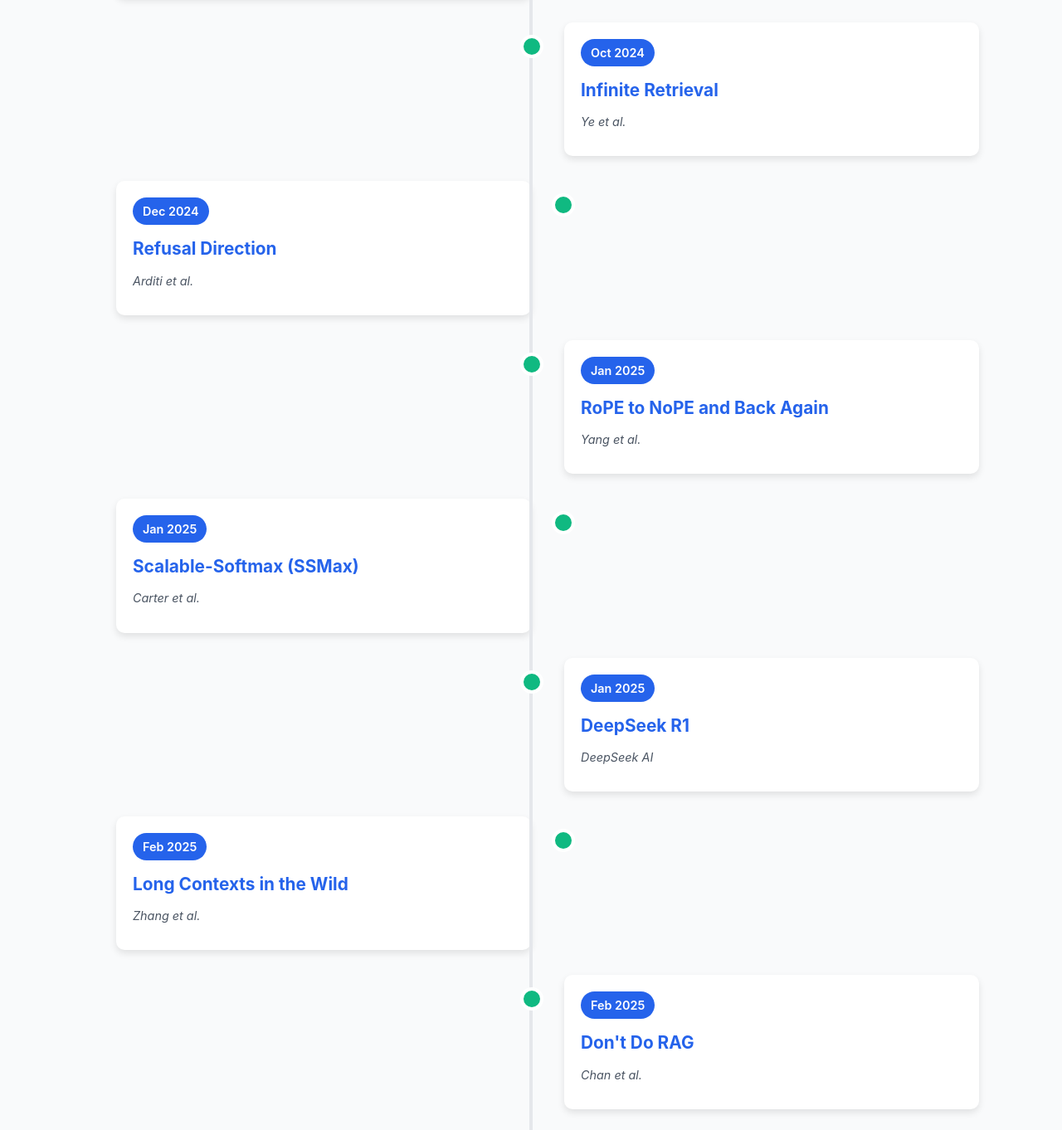
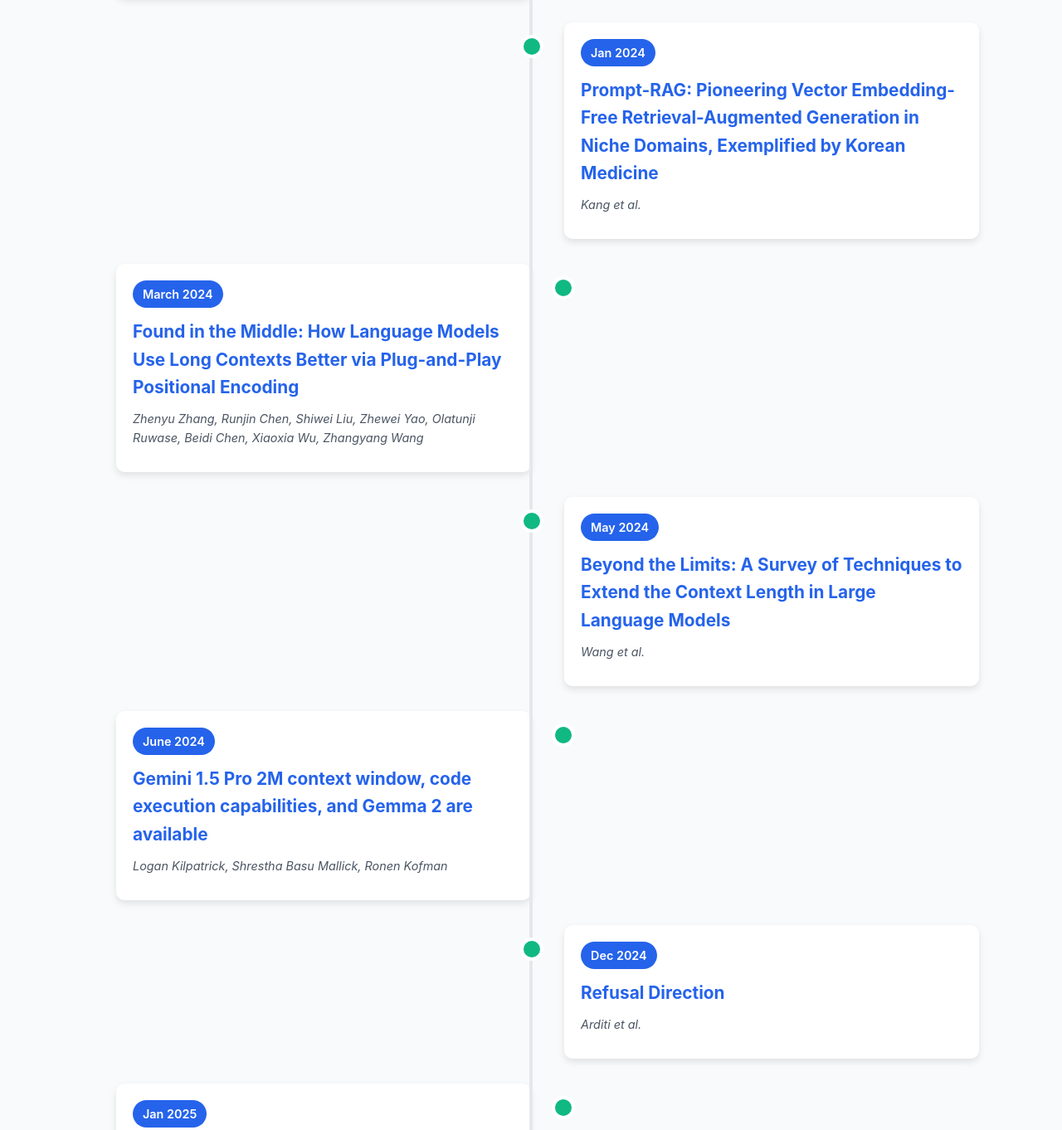
Before and after one commit to w4ester/longcontexttimeline, a plain HTML site: page index.html in a window 1280 px wide. Shown: the part 438-1800 px from the top of the page at 83% size. Drawn offline with Linux system fonts and the light colour scheme.

Commit message:
Add initial timeline implementation

```diff
--- a/index.html
+++ b/index.html
@@ -444,14 +444,38 @@
                 paperUrl: "https://arxiv.org/abs/2307.03172"
             },
             {
-                date: "Oct 2024",
-                title: "Infinite Retrieval",
-                authors: "Ye et al.",
-                context: "Introduced InfiniRetri, enabling LLMs to handle >1M token inputs by using their own attention as a retrieval mechanism. Demonstrated 100% accuracy on a 1M-token \"needle in haystack\" test with a model originally limited to 32K.",
-                models: "Used Qwen2.5 (0.5B params) and Mistral-7B with 32K context, extending them to read 1M+ tokens with no retraining. InfiniRetri worked across LLaMA-3, Qwen, Mistral, showing it's model-agnostic and dramatically improves long-context retrieval.",
-                paperUrl: "https://arxiv.org/abs/2502.12962"
+                date: "Jan 2024",
+                title: "Prompt-RAG: Pioneering Vector Embedding-Free Retrieval-Augmented Generation in Niche Domains, Exemplified by Korean Medicine",
+                authors: "Kang et al.",
+                context: "Prompt-RAG, distinct from conventional RAG models, operates without the need for embedding vectors. Its performance was assessed through a Question-Answering (QA) chatbot application, where responses were evaluated for relevance, readability, and informativeness. The results showed that Prompt-RAG outperformed existing models, including ChatGPT and conventional vector embedding-based RAGs, in terms of relevance and informativeness. Despite challenges like content structuring and response latency, the advancements in LLMs are expected to encourage the use of Prompt-RAG, making it a promising tool for other domains in need of RAG methods.",
+                models: "Used a GPT-4-0613 for the heading selection and GPT-3.5-turbo-16k-0613 for answering generation.",
+                paperUrl: "https://arxiv.org/abs/2401.11246"
             },
             {
+                date: "March 2024",
+                title: "Found in the Middle: How Language Models Use Long Contexts Better via Plug-and-Play Positional Encoding",
+                authors: "Zhenyu Zhang, Runjin Chen, Shiwei Liu, Zhewei Yao, Olatunji Ruwase, Beidi Chen, Xiaoxia Wu, Zhangyang Wang",
+                context: "Introduced Multi-scale Positional Encoding (Ms-PoE) to mitigate the 'lost-in-the-middle' challenge in large language models, enhancing model performance for retrieving relevant information from the middle of extended contexts without additional fine-tuning.",
+                models: "Evaluated on various LLMs, demonstrating notable improvements including an average accuracy gain of up to 3.8 on the Zero-SCROLLS benchmark compared to original models.",
+                paperUrl: "https://arxiv.org/abs/2403.04797"
+            },
+            {
+                date: "May 2024",
+                title: "Beyond the Limits: A Survey of Techniques to Extend the Context Length in Large Language Models",
+                authors: "Wang et al.",
+                context: "Reviewed techniques to extend LLM context windows, categorizing approaches like positional extrapolation, prompt compression, and attention approximation. Highlighted remaining computational challenges and future directions.",
+                models: "Surveyed numerous models and techniques including RoPE, ALiBi, sparse attention, quantization, multi-query attention, and memory management methods.",
+                paperUrl: "https://arxiv.org/abs/2402.02244"
+            },
+            {
+                date: "June 2024",
+                title: "Gemini 1.5 Pro 2M context window, code execution capabilities, and Gemma 2 are available",
+                authors: "Logan Kilpatrick, Shrestha Basu Mallick, Ronen Kofman",
+                context: "Gemini 1.5 Pro with 2 million token context, context caching, integrated code execution, and the release of Gemma 2, an open-weight language model.",
+                models: "Gemini 1.5 Pro (2M context), Gemma 2; emphasized advanced functionality for processing extensive input sequences and executing integrated code snippets.",
+                paperUrl: "https://developers.googleblog.com/en/new-features-for-the-gemini-api-and-google-ai-studio/"
+            },
+           {
                 date: "Dec 2024",
                 title: "Refusal Direction",
                 authors: "Arditi et al.",
@@ -475,7 +499,7 @@
                 models: "Demonstrated seamless integration into existing Transformer architectures, either during or after pretraining. Showed significant improvements in model performance for long contexts, better key information retrieval, and enhanced length generalization across multiple model architectures.",
                 paperUrl: "https://arxiv.org/abs/2501.19399"
             },
-            ,
+
             {
                 date: "Jan 2025",
                 title: "DeepSeek R1",
@@ -483,14 +507,6 @@
                 context: "Released with a 128K token context window. Utilized an innovative Mixture-of-Experts (MoE) architecture that activates only relevant parameters when processing long contexts, making it particularly efficient.",
                 models: "Demonstrated efficient technical performance for coding and mathematical tasks requiring long context. Its sparse parameter activation approach provided an alternative to the attention-optimization approaches used by competitors, showing multiple architectural paths to improving long-context performance.",
                 paperUrl: "https://arxiv.org/html/2501.12948v1"
-            },
-            {
-                date: "Feb 2025",
-                title: "Long Contexts in the Wild",
-                authors: "Zhang et al.",
-                context: "Investigated real-world long-context usage. Found that most long-context tasks are not just about length, but also about the type of information being processed. Proposed a new benchmark for evaluating LLMs on real-world long-context tasks.",
-                models: "Tested LLaMA-3 (8B/70B), Qwen-2 (7B), and Mistral-7B (32K context). Found that while all models performed well on synthetic benchmarks, they struggled with real-world tasks that required understanding complex relationships across long contexts.",
-                paperUrl: "https://arxiv.org/abs/2501.19399"
             },
             {
                 date: "Feb 2025",
@@ -508,14 +524,7 @@
                 models: "Tested GPT-4-Turbo, Mistral-7B (32K context), LLaMA-3 8B, Qwen-2 (7B), and Phi-3 7B (128K context). After fine-tuning (e.g. a retrieve-then-generate training), a Mistral-7B-32K model gained +15% and even outperformed GPT-4-Turbo on the benchmark. Shows small, tuned models can excel in long-context reasoning.",
                 paperUrl: "https://arxiv.org/abs/2501.08248"
             },
-            {
-                date: "Feb 2025",
-                title: "Prompted RAG",
-                authors: "Park et al.",
-                context: "Tackled extremely long inputs (up to 100K tokens). Showed that simply having a 100K context isn't enough for multi-hop QA – models need guidance. Proposed a single-prompt strategy where the model tags relevant info and then reasons step-by-step, mimicking a retrieve-and-read process within the prompt. This significantly improved accuracy on tasks with massive distractor text (BABILong benchmark).",
-                models: "Used a proxy \"GPT-4-mini\" (simulated 128K context model) and LLaMA-3.1-8B (32K). Across 16K, 32K, 64K contexts, their method outperformed both a no-retrieval baseline and a traditional RAG pipeline. Indicates that even with GPT-4 or Claude-level models, proper prompt engineering (in-context retrieval + chain-of-thought) is key to leveraging very long contexts.",
-                paperUrl: "#"
-            },
+
             {
                 date: "Mar 2025",
                 title: "Gemini 2.5 Pro",
```
